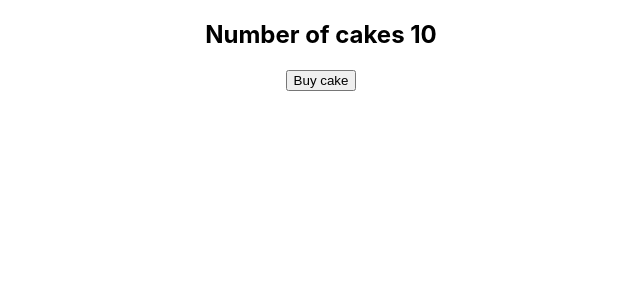
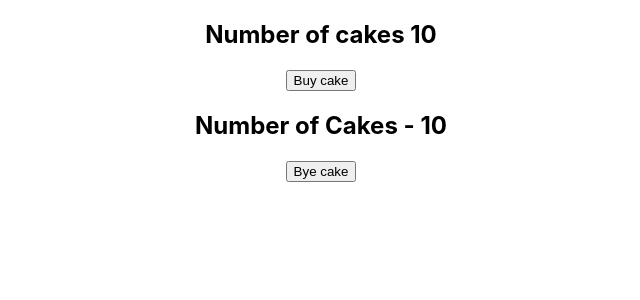
Before and after one commit to mikohan/redux-cakestore, a React (Create React App) app: page / in a window 1280 px wide. Shown: the top 300 px of the page, without its empty margins (319-959 px from the left). Built offline with nearby package versions, Linux system fonts and the light colour scheme.

Commit message:
Added hook based state access

```diff
--- a/src/App.js
+++ b/src/App.js
@@ -1,5 +1,6 @@
 import React from 'react';
 import CakeContainer from './components/CakeContainer';
+import HookCakeContainer from './components/HookCakeContainer';
 import { Provider } from 'react-redux';
 import store from './redux/store';
 
@@ -10,6 +11,7 @@ function App() {
     <Provider store={store}>
       <div className="App">
         <CakeContainer />
+        <HookCakeContainer />
       </div>
     </Provider>
   );
--- /dev/null
+++ b/src/components/HookCakeContainer.js
@@ -0,0 +1,14 @@
+import React from 'react';
+import { useSelector } from 'react-redux';
+
+function HookCakeContainer(props) {
+  const numOfCakes = useSelector((state) => state.numOfCakes);
+  return (
+    <div>
+      <h2>Number of Cakes - {numOfCakes}</h2>
+      <button>Bye cake</button>
+    </div>
+  );
+}
+
+export default HookCakeContainer;
```
